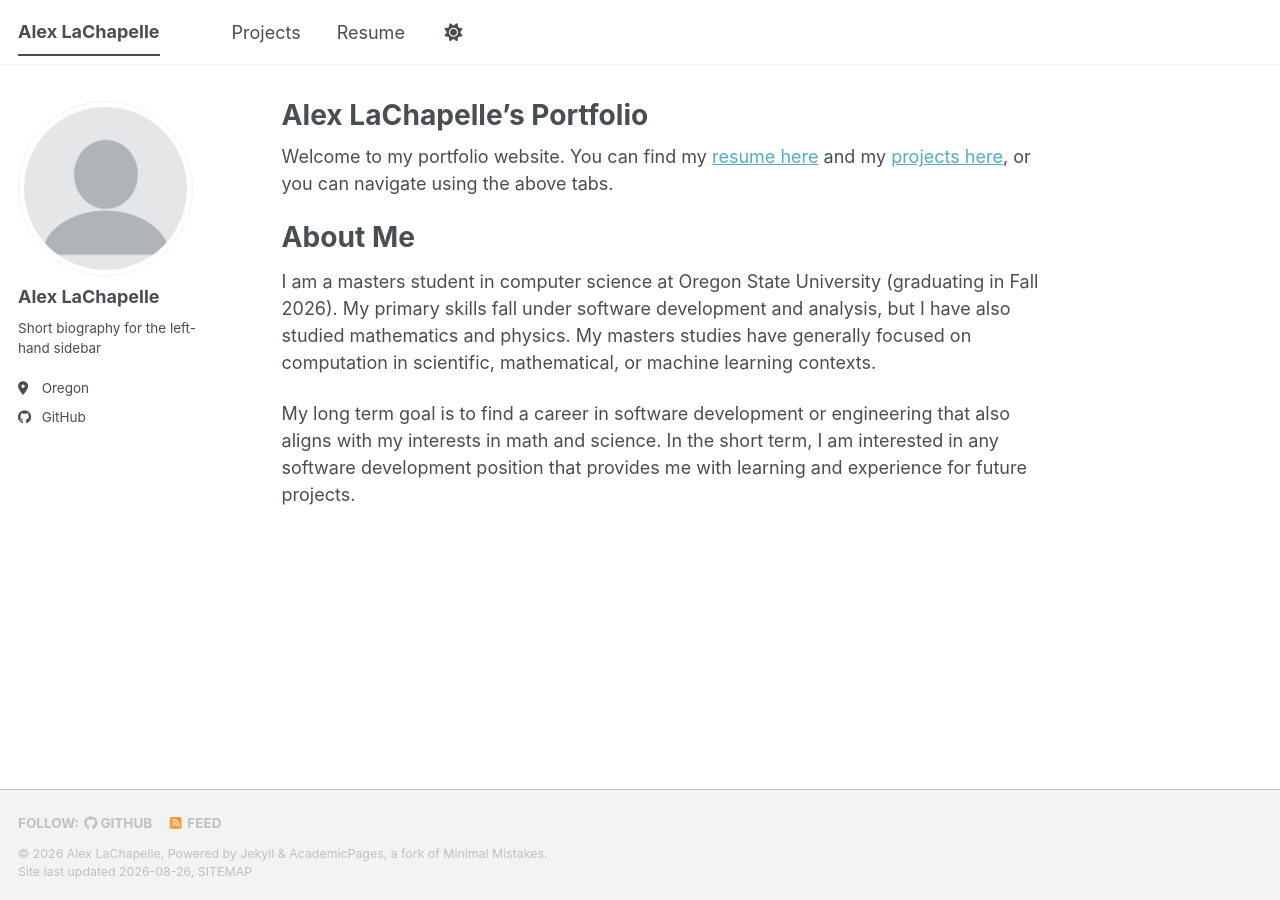
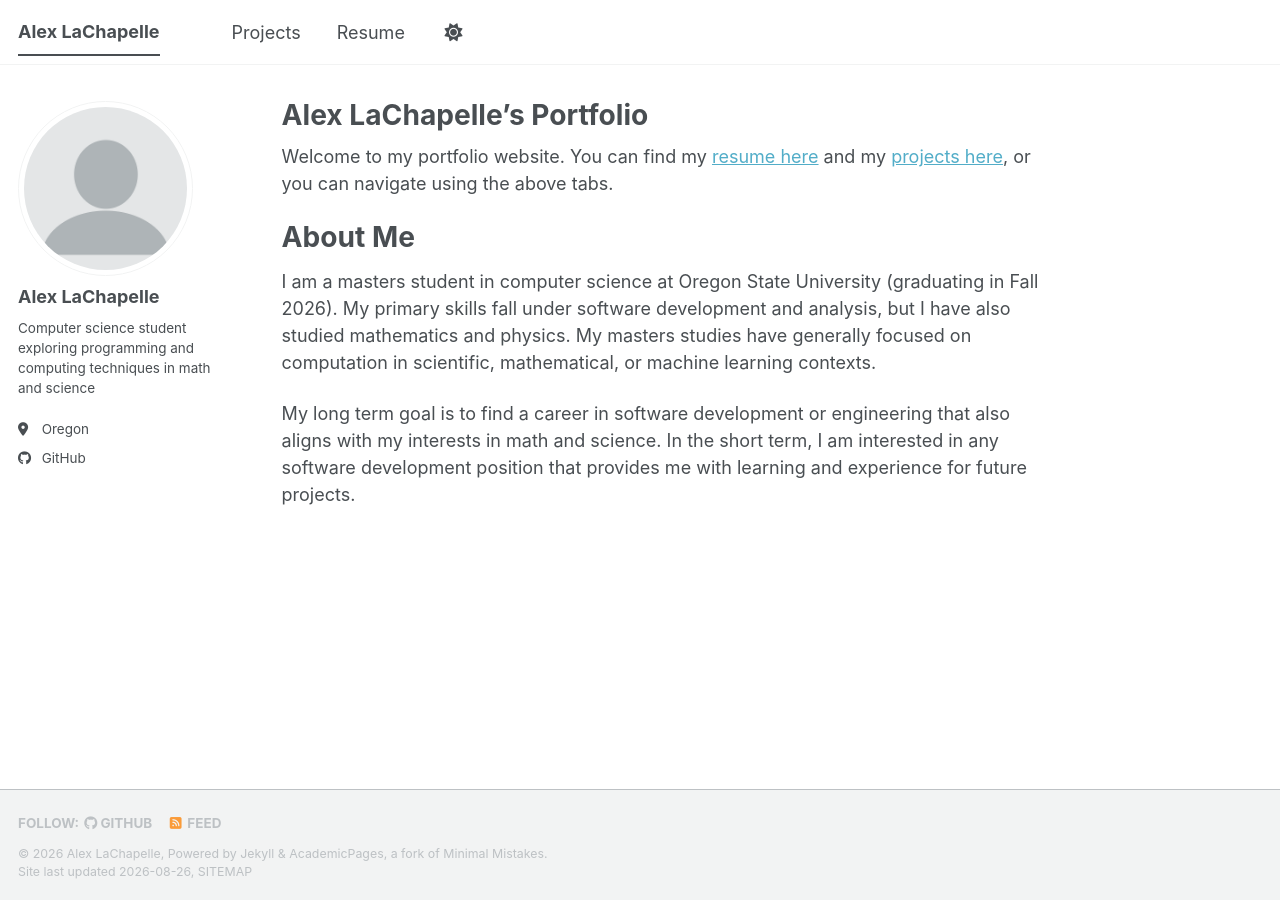
Before and after one commit to ajlachapelle/ajlachapelle.github.io, a Jekyll site: the page built from _pages/about.md, in a window 1280 px wide. Built offline with Jekyll 4.4.1, drawn with Linux system fonts in a browser that asks for light colours; a style sheet for code colours, icons or effects is not loaded.

Commit message:
Update bio

```diff
--- a/_config.yml
+++ b/_config.yml
@@ -26,7 +26,7 @@ author:
   avatar           : "profile.png"
   name             : "Alex LaChapelle"
   pronouns         : # example: "she/her"
-  bio              : "Short biography for the left-hand sidebar"
+  bio              : "Computer science student exploring programming and computing techniques in math and science"
   location         : Oregon
   employer         :
   uri              : # URL
```
